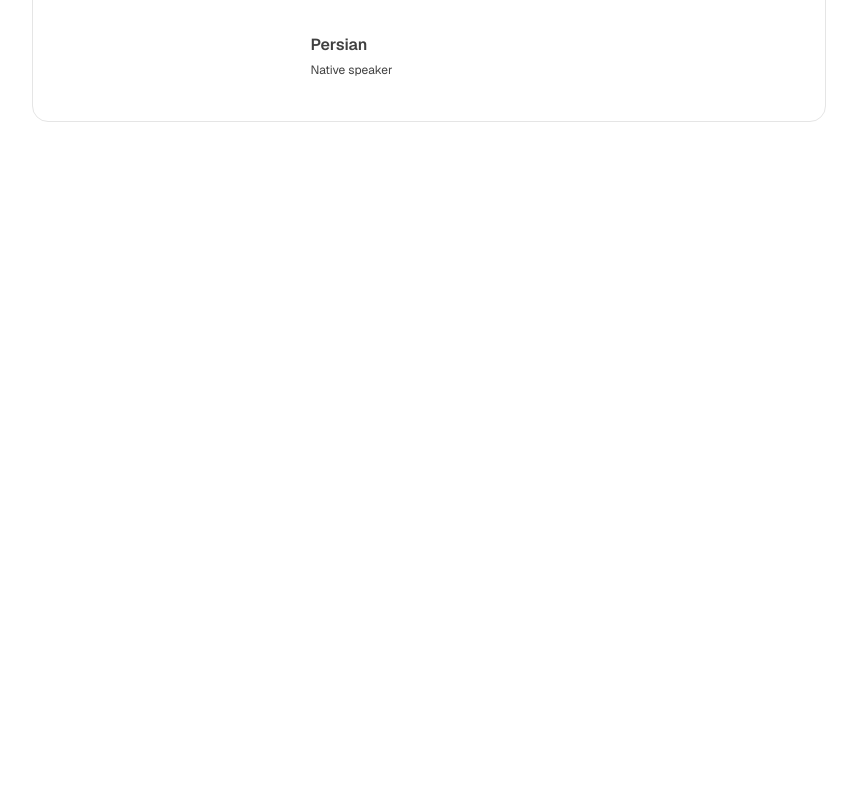
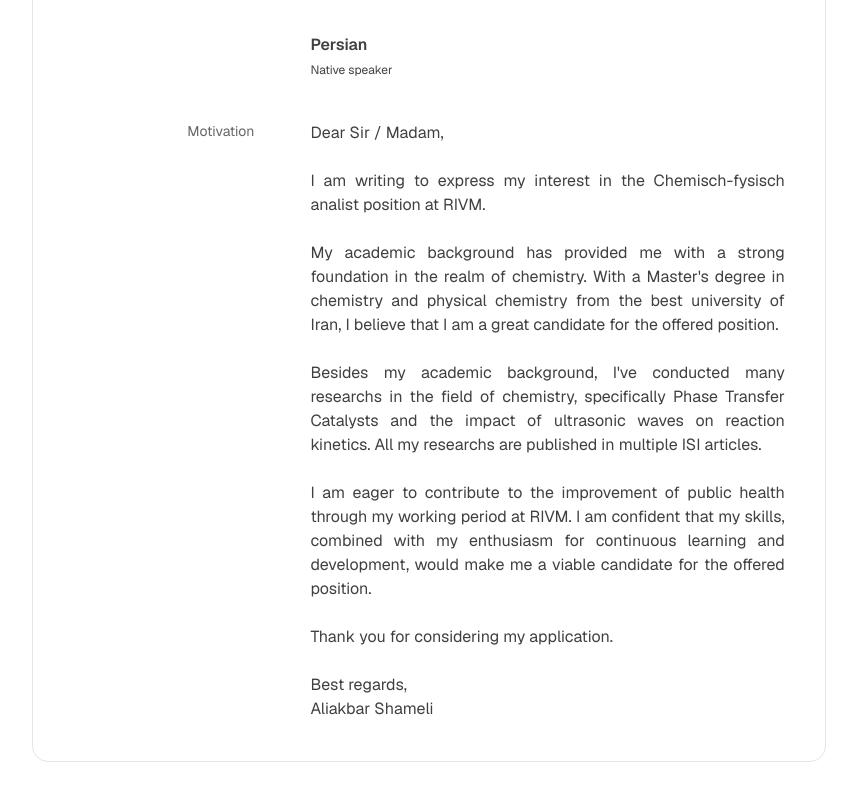
Before and after one commit to SadraShameli/Resume, a Next.js app: page /aliakbar in a window 1280 px wide. Shown: the part 1460-2260 px from the top of the page, without its empty margins (211-1068 px from the left). Before the commit the page ends 1622 px from the top, so only its background shows below. Built offline with nearby package versions, Linux system fonts and the light colour scheme.

Commit message:
Added motivation section

```diff
--- a/src/app/_components/Resume/Resume.tsx
+++ b/src/app/_components/Resume/Resume.tsx
@@ -21,7 +21,7 @@ export default function GenerateResume({
       <div className="grid grid-cols-6">
         <div className="col-span-2 flex justify-end pr-14">
           <Image
-            className=" size-32 rounded-full object-cover"
+            className="size-32 rounded-full object-cover"
             src={profilePicture}
             alt="Profile picture"
           />
@@ -88,6 +88,8 @@ export default function GenerateResume({
       {resume.hobbies.length ? (
         <GenerateSection title="Hobbies" hobbies={resume.hobbies} />
       ) : null}
+
+      <GenerateSection title="Motivation" motivation={resume.motivation} />
     </div>
   );
 }
@@ -103,6 +105,7 @@ function GenerateSection({
   projects,
   languages,
   hobbies,
+  motivation,
 }: {
   title: string;
   items?: { title: string; item: string }[];
@@ -114,6 +117,7 @@ function GenerateSection({
   projects?: IResumeSection[];
   languages?: IResumeLanguage[];
   hobbies?: string[];
+  motivation?: string;
 }) {
   return (
     <div className="grid grid-cols-6">
@@ -237,6 +241,7 @@ function GenerateSection({
             </div>
           ))}
         </div>
+        <p className="whitespace-pre-wrap text-justify">{motivation}</p>
       </div>
     </div>
   );
--- a/src/data/Resume/Aliakbar.tsx
+++ b/src/data/Resume/Aliakbar.tsx
@@ -91,6 +91,20 @@ const ResumeAliakbar: IResume = {
     },
   ],
   hobbies: [],
+  motivation: `Dear Sir / Madam,
+
+I am writing to express my interest in the Chemisch-fysisch analist position at RIVM.
+
+My academic background has provided me with a strong foundation in the realm of chemistry. With a Master's degree in chemistry and physical chemistry from the best university of Iran, I believe that I am a great candidate for the offered position.
+
+Besides my academic background, I've conducted many researchs in the field of chemistry, specifically Phase Transfer Catalysts and the impact of ultrasonic waves on reaction kinetics. All my researchs are published in multiple ISI articles.
+
+I am eager to contribute to the improvement of public health through my working period at RIVM. I am confident that my skills, combined with my enthusiasm for continuous learning and development, would make me a viable candidate for the offered position.
+
+Thank you for considering my application.
+
+Best regards,
+Aliakbar Shameli`,
 };
 
 export default ResumeAliakbar;
--- a/src/data/Resume/types.ts
+++ b/src/data/Resume/types.ts
@@ -47,4 +47,5 @@ export interface IResume {
   projects: IResumeSection[];
   languages: IResumeLanguage[];
   hobbies: string[];
+  motivation?: string;
 }
```
